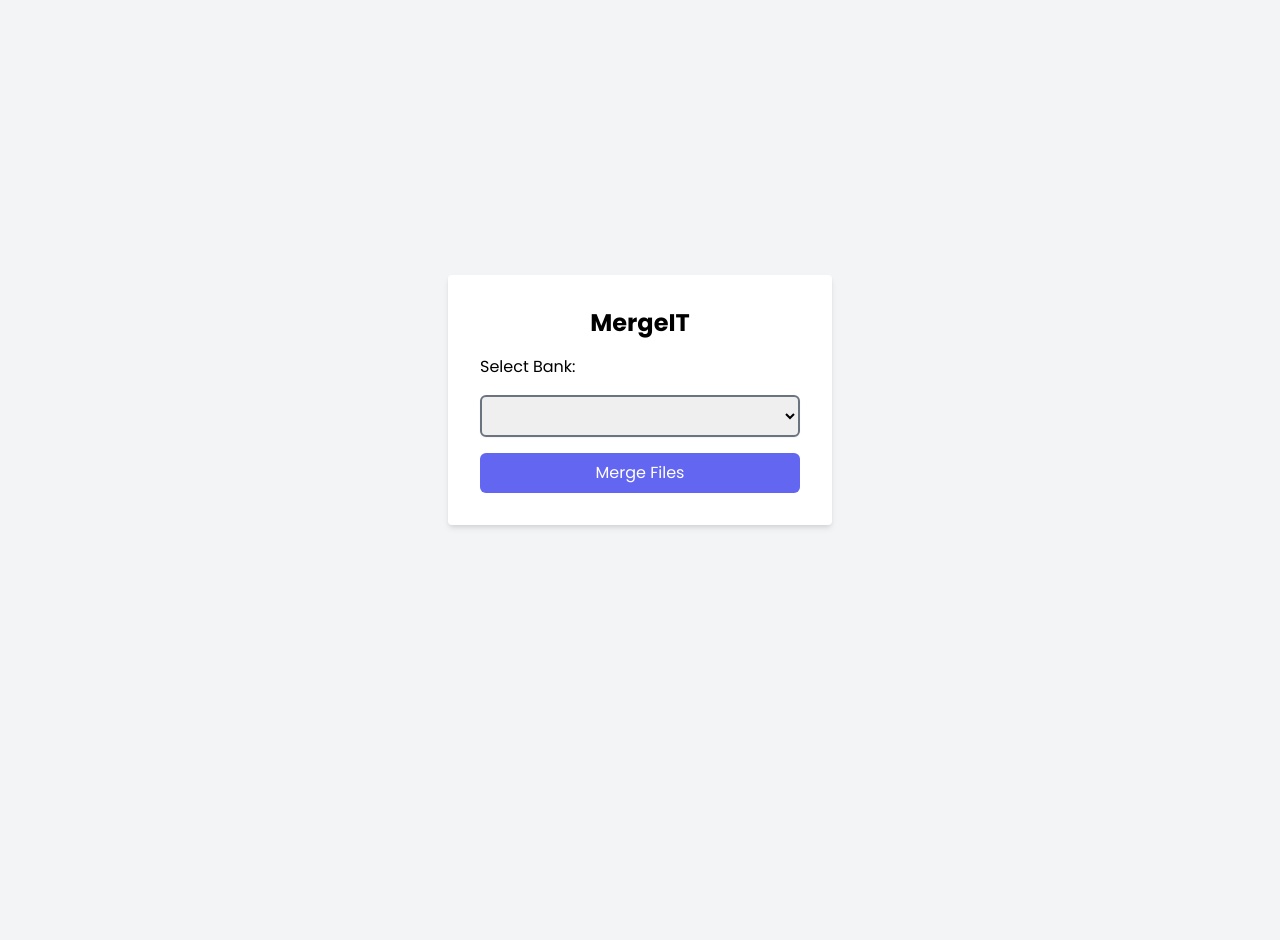
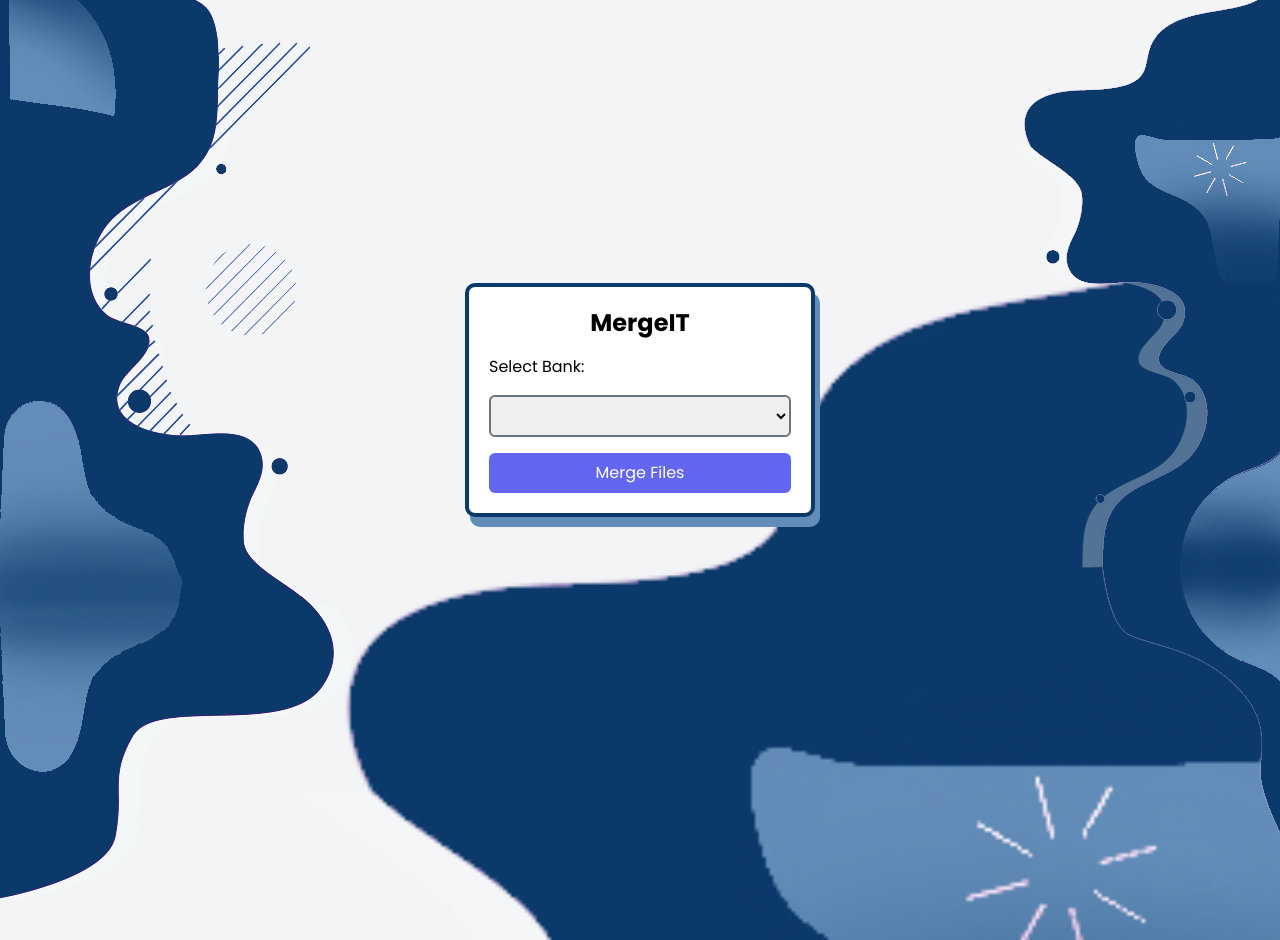
Before and after one commit to Randomboiii03/Excel-Automation, a Flask app: page / in a window 1280 px wide. Before the commit the page ends 528 px from the top, so only its background shows below. Run offline with Flask 3, Linux system fonts and the light colour scheme; lists and menus that the app fills with data are empty.

Commit message:
para sayo

```diff
--- a/templates/index.html
+++ b/templates/index.html
@@ -1,28 +1,33 @@
 <!DOCTYPE html>
 <html lang="en">
 <head>
-    <meta charset="UTF-8" />
-    <meta http-equiv="X-UA-Compatible" content="IE=edge" />
-    <meta name="viewport" content="width=device-width, initial-scale=1.0" />
+    <meta charset="UTF-8">
+    <meta http-equiv="X-UA-Compatible" content="IE=edge">
+    <meta name="viewport" content="width=device-width, initial-scale=1.0">
     <title>MergeIT</title>
-    <link
-      href="https://fonts.googleapis.com/css2?family=Poppins:wght@400;500;600;700&display=swap"
-      rel="stylesheet"
-    />
-    <link
-      href="https://cdn.jsdelivr.net/npm/tailwindcss@2.2.19/dist/tailwind.min.css"
-      rel="stylesheet"
-    />
+    <link href="https://fonts.googleapis.com/css2?family=Poppins:wght@400;500;600;700&display=swap" rel="stylesheet">
+    <link href="https://cdn.jsdelivr.net/npm/tailwindcss@2.2.19/dist/tailwind.min.css" rel="stylesheet">
     <style>
         body {
             font-family: "Poppins", sans-serif;
+            background-image: url('left.png'); /* Add your background image url here */
+            background-size: cover; /* This will make sure the image covers the whole body */
+            background-repeat: no-repeat; /* This will prevent the image from repeating */
+        }
+        .left-image {
+            position: absolute;
+            left: 0;
+        }
+        .right-image {
+            position: absolute;
+            right: 0;
         }
     </style>
 </head>
-  <body
-    class="bg-gray-100 min-h-screen flex flex-col items-center justify-center"
-  >
-    <div class="bg-white p-8 rounded shadow-md max-w-sm w-full">
+<body class="bg-gray-100 min-h-screen flex flex-col items-center justify-center">
+  <img src="{{ url_for('static', filename='bg1.png.png') }}" alt="bg" style="position: absolute; left: 0;">
+  <img src="{{ url_for('static', filename='left.png') }}" alt="bg" style="position: absolute; right: 0;">
+    <div class="bg-white p-8 rounded-md shadow-md max-w-sm w-full border-4 border-indigo-900  max-h-full" style="box-shadow: 5px 10px  #628DB8;  border-color:#0b3969; border-radius: 10px; border-style: solid; padding:20px;  width: 350px; height: auto;">
         <h1 class="text-2xl font-bold mb-4 text-center font-poppins">MergeIT</h1>
         <!-- {% if message %}
         <div
@@ -36,6 +41,7 @@
             >
         </div>
         {% endif %} -->
+
 
     <form id="mergeForm" method="POST" action="/" class="space-y-4">
         <label for="bank_name">Select Bank:</label>
@@ -76,6 +82,8 @@
     </form>
 </div>
 
+    </div>
+
     <script>
         document
             .getElementById("mergeButton")
```
Also changed, not shown: spmlogo.jpg (added), static/bg1.png.png (added), static/left.png (added). Lines whose indentation alone changed are shown as unchanged.
